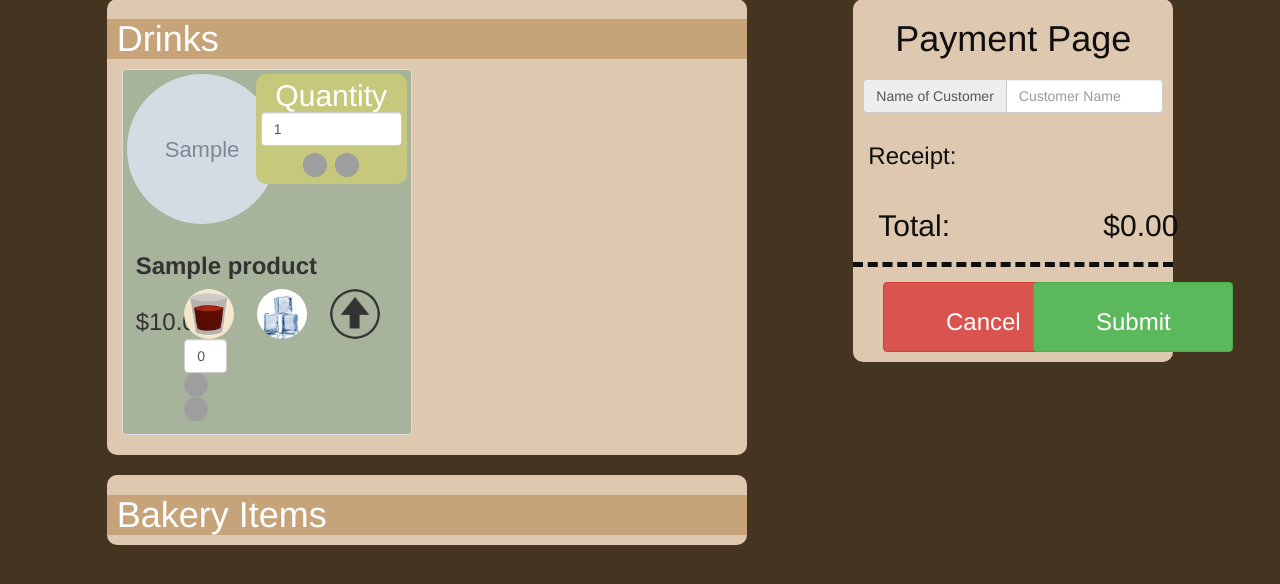
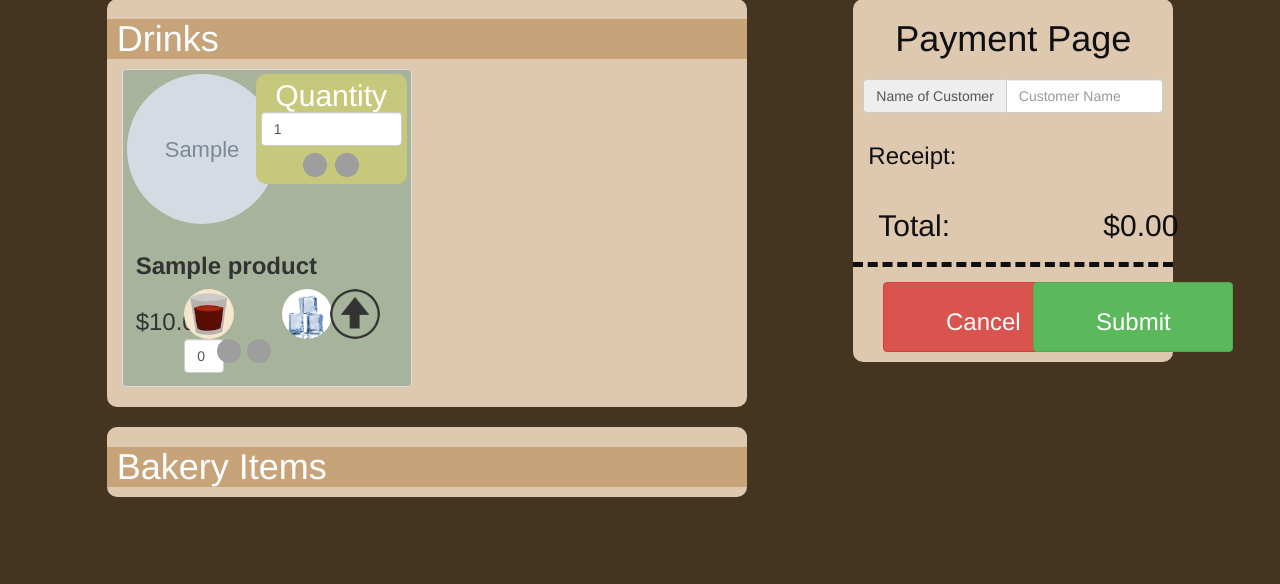
Before and after one commit to carag-matthew/YCCM_Cafe, a Django app: page /cashier/ in a window 1280 px wide. Shown: the part 75-659 px from the top of the page. Run offline with Django 3.2, Linux system fonts and the light colour scheme; tables that the repository leaves empty hold one stand-in row (values such as "Sample post"); grey boxes marked "Sample" are stand-in pictures; parts of the project's set-up code (start-up, migrations or seed data) failed here and were passed over; some libraries are stand-ins or nearby versions; grey boxes are pictures that could not be loaded.

Commit message:
Updates to index.html. Javascript input guards.

```diff
--- a/Cashier/templates/cashier/index.html
+++ b/Cashier/templates/cashier/index.html
@@ -48,16 +48,24 @@
                             <h3>${{ item.price }}0</h3>
                           </div>
 
-                          <div class="col-sm-3 col-md-3">
+                          <div class="col-sm-3 col-md-4">
                             <img class="item" src="../../static/images/espresso.jpg" onclick="addToEspressoQuantity( '{{ item.guid }}')" height="50px" width="50px">
-                              <input type="text" class="form-control" id="{{ item.guid }}EspQty" value="0">
-                              <img onclick="subtractFromEspressoQuantity('{{ item.guid }}')" src="../../static/images/minus-button.png" width="24px" height="24px" class="item">
-                              <img onclick="addToEspressoQuantity( '{{ item.guid }}')" src="../../static/images/plus-button.png" width="24px" height="24px" class="item">
+                            <div class="row">
+                              <div class="col-md-4">
+                                <input type="text" class="form-control" id="{{ item.guid }}EspQty" value="0" style="width: 40px">
+                              </div>
+                              <div class="col-md-2">
+                                <img onclick="subtractFromEspressoQuantity('{{ item.guid }}')" src="../../static/images/minus-button.png" width="24px" height="24px" class="item">
+                              </div>
+                              <div class="col-md-2">
+                                <img onclick="addToEspressoQuantity( '{{ item.guid }}')" src="../../static/images/plus-button.png" width="24px" height="24px" class="item">
+                              </div>
+                            </div>
                           </div>
-                          <div class="col-sm-3 col-md-3">
+                          <div class="col-sm-3 col-md-2">
                             <img class="item mod" src="../../static/images/ice_cube.png" id="{{ item.guid }}IceOpt" onclick="toggleIceOption('{{ item.guid }}')" height="50px" width="50px" data-toggle="false">
                           </div>
-                          <div class="col-sm-3 col-md-3">
+                          <div class="col-sm-3 col-md-2">
                             <img class="item" src="../../static/images/upgrade_icon.png" id="{{ item.guid }}UpgradeOpt" onclick="toggleUpgradeOption('{{ item.guid }}')" height="50px" width="50px" data-toggle="false">
                           </div>
                         </div>
@@ -182,8 +190,9 @@
           "hasIce": getIceToggle(itemGuid),
           "hasSizeUpgrade": getUpgradeToggle(itemGuid)
       };
+
       insertItemToJSON(item);
-      console.log(items);
+      updateReceiptText(items);
 
       resetFields(itemGuid);
   }
@@ -194,11 +203,11 @@
   function resetFields(itemGuid) {
       var itemGuidQty = itemGuid + "Qty";
       var itemGuidEspQty = itemGuid + "EspQty";
-      var itemGuidIceOpt = itemGuid + "IceOpt";
-      var itemGuidIceOpt = itemGuid + "UpgradeOpt";
 
       document.getElementById(itemGuidQty).value = 1;
-      document.getElementById(itemGuidEspQty).value = 0;
+      if(!document.getElementById(itemGuidEspQty) === null) {
+          document.getElementById(itemGuidEspQty).value = 0;
+      }
       resetIceToggle(itemGuid);
       resetUpgradeToggle(itemGuid);
   }
@@ -266,7 +275,9 @@
   }
   function getEspressoQuantity(itemGuid) {
       var itemGuidEspQty = itemGuid + "EspQty";
-
+      if(document.getElementById(itemGuidEspQty) === null) {
+          return null;
+      }
       return isNaN(parseInt(document.getElementById(itemGuidEspQty).value)) ? 0 : parseInt(document.getElementById(itemGuidEspQty).value);
   }
 
@@ -285,11 +296,16 @@
   }
   function getIceToggle(itemGuid) {
       var itemGuidIceOpt = itemGuid + "IceOpt";
+      if(document.getElementById(itemGuidIceOpt) === null) {
+          return null;
+      }
       return document.getElementById(itemGuidIceOpt).getAttribute('data-toggle') === 'true';
   }
   function resetIceToggle(itemGuid) {
       var itemGuidIceOpt = itemGuid + "IceOpt";
-      document.getElementById(itemGuidIceOpt).setAttribute('data-toggle', "false");
+      if(document.getElementById(itemGuidIceOpt) !== null) {
+          document.getElementById(itemGuidIceOpt).setAttribute('data-toggle', "false");
+      }
   }
 
   // Upgrade Size Option Functions
@@ -307,11 +323,16 @@
   }
   function getUpgradeToggle(itemGuid) {
       var itemGuidIceOpt = itemGuid + "UpgradeOpt";
+      if(document.getElementById(itemGuidIceOpt) === null) {
+          return null;
+      }
       return document.getElementById(itemGuidIceOpt).getAttribute('data-toggle') === 'true';
   }
   function resetUpgradeToggle(itemGuid) {
       var itemGuidIceOpt = itemGuid + "UpgradeOpt";
-      document.getElementById(itemGuidIceOpt).setAttribute('data-toggle', "false");
+      if(document.getElementById(itemGuidIceOpt) !== null) {
+          document.getElementById(itemGuidIceOpt).setAttribute('data-toggle', "false");
+      }
   }
 
   // On Document Ready
```
